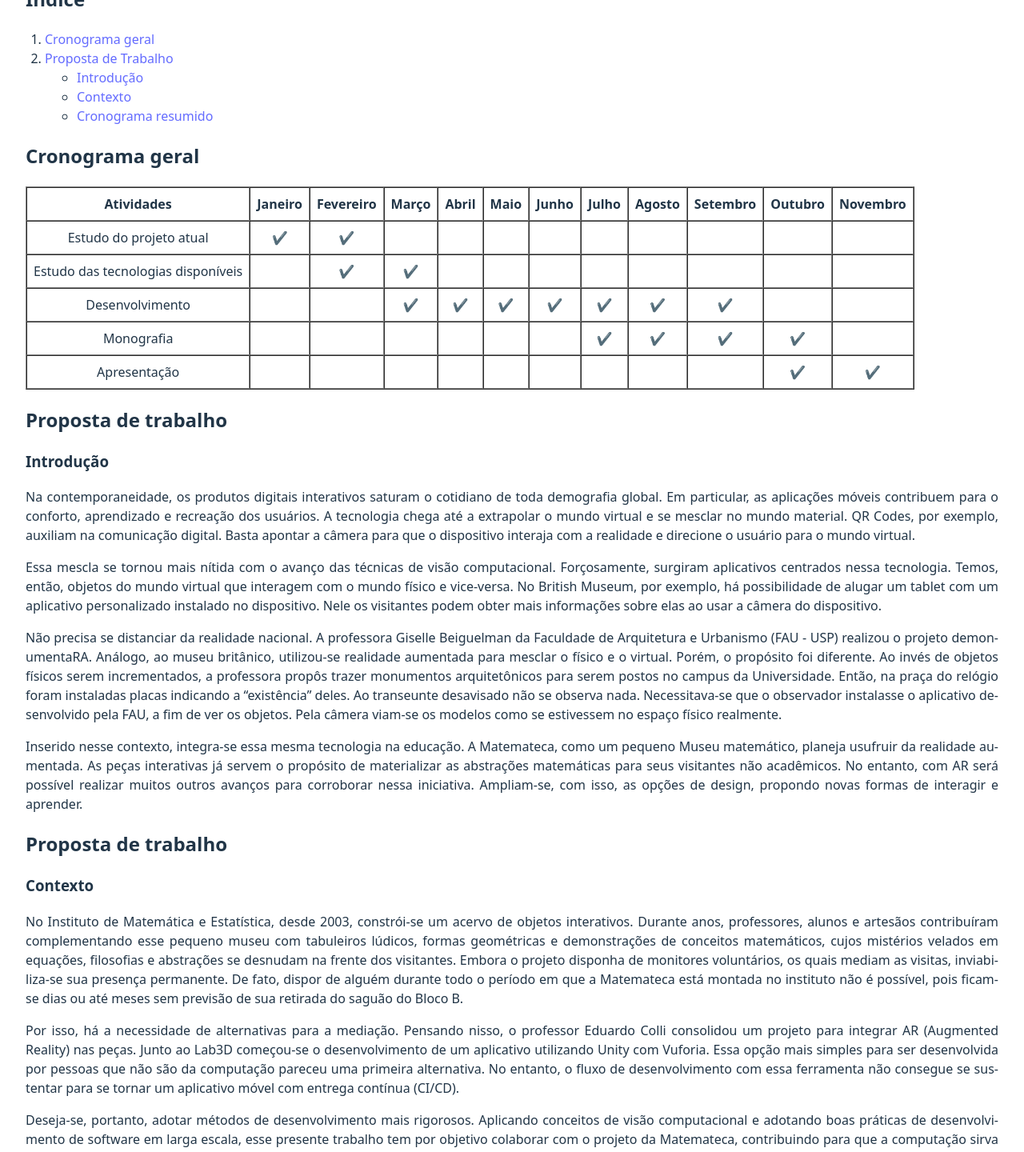
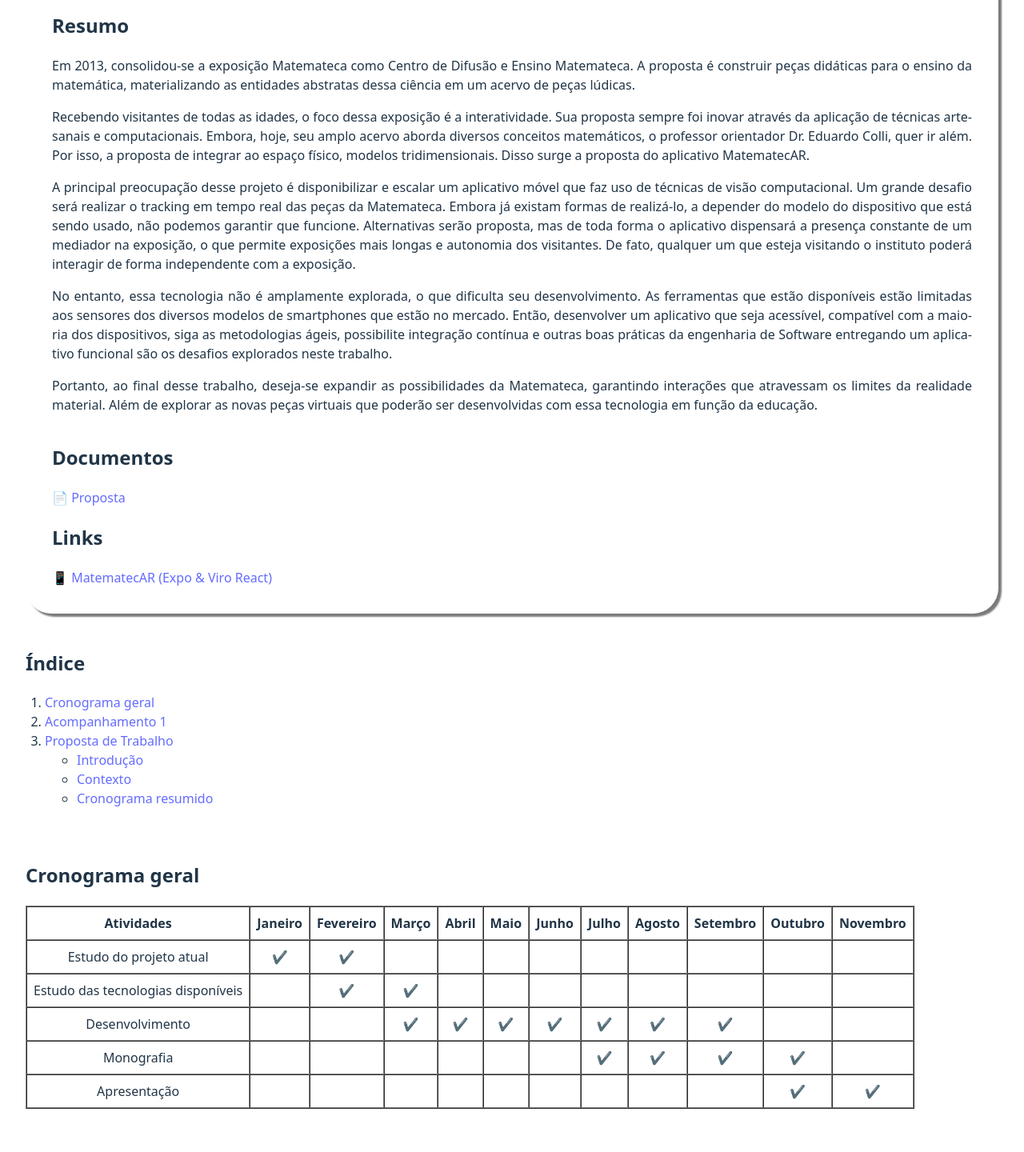
Before and after one commit to Xnths/tcc-page, a Vue app: page / in a window 1280 px wide. Shown: the part 300-1740 px from the top of the page at 80% size. Built offline with nearby package versions, Linux system fonts and the light colour scheme.

Commit message:
feat: adding mandatory home page introduction

```diff
--- a/src/App.vue
+++ b/src/App.vue
@@ -1,19 +1,83 @@
 <template>
-  <h1>MAC0499 - Trabalho de Formatura Supervisionado</h1>
+  <div class="c-home">
+    <h1>MAC0500 - Trabalho de Formatura Supervisionado</h1>
     <div class="c-name-display">
       <span
-      ><strong>Formando:</strong> Jonathas Castilho -
-      <a href="mailto:jonathascastilho@usp.br">jonathascastilho@usp.br</a></span
+        ><strong>Autor:</strong> Jonathas Castilho -
+        <a href="mailto:jonathascastilho@usp.br"
+          >jonathascastilho@usp.br</a
+        ></span
       >
       <span
         ><strong>Orientador:</strong> Eduardo Colli -
         <a href="mailto:colli@ime.usp.br">colli@ime.usp.br</a></span
       >
     </div>
+    <div>
+      <h2>Resumo</h2>
+      <p>
+        Em 2013, consolidou-se a exposição Matemateca como Centro de Difusão e
+        Ensino Matemateca. A proposta é construir peças didáticas para o ensino
+        da matemática, materializando as entidades abstratas dessa ciência em um
+        acervo de peças lúdicas.
+      </p>
+      <p>
+        Recebendo visitantes de todas as idades, o foco dessa exposição é a
+        interatividade. Sua proposta sempre foi inovar através da aplicação de
+        técnicas artesanais e computacionais. Embora, hoje, seu amplo acervo
+        aborda diversos conceitos matemáticos, o professor orientador Dr.
+        Eduardo Colli, quer ir além. Por isso, a proposta de integrar ao espaço
+        físico, modelos tridimensionais. Disso surge a proposta do aplicativo
+        MatematecAR.
+      </p>
+      <p>
+        A principal preocupação desse projeto é disponibilizar e escalar um
+        aplicativo móvel que faz uso de técnicas de visão computacional. Um
+        grande desafio será realizar o tracking em tempo real das peças da
+        Matemateca. Embora já existam formas de realizá-lo, a depender do modelo
+        do dispositivo que está sendo usado, não podemos garantir que funcione.
+        Alternativas serão proposta, mas de toda forma o aplicativo dispensará a
+        presença constante de um mediador na exposição, o que permite exposições
+        mais longas e autonomia dos visitantes. De fato, qualquer um que esteja
+        visitando o instituto poderá interagir de forma independente com a
+        exposição.
+      </p>
+      <p>
+        No entanto, essa tecnologia não é amplamente explorada, o que dificulta
+        seu desenvolvimento. As ferramentas que estão disponíveis estão
+        limitadas aos sensores dos diversos modelos de smartphones que estão no
+        mercado. Então, desenvolver um aplicativo que seja acessível, compatível
+        com a maioria dos dispositivos, siga as metodologias ágeis, possibilite
+        integração contínua e outras boas práticas da engenharia de Software
+        entregando um aplicativo funcional são os desafios explorados neste
+        trabalho.
+      </p>
+      <p>
+        Portanto, ao final desse trabalho, deseja-se expandir as possibilidades
+        da Matemateca, garantindo interações que atravessam os limites da
+        realidade material. Além de explorar as novas peças virtuais que poderão
+        ser desenvolvidas com essa tecnologia em função da educação.
+      </p>
+    </div>
+    <div class="c-name-display">
+      <h2>Documentos</h2>
+      <a href="#proposta">📄 Proposta</a>
+    </div>
+    <div class="c-name-display">
+      <h2>Links</h2>
+      <a href="https://github.com/Lab3d-Matemateca/MatematecAR"
+        >📱 MatematecAR (Expo & Viro React)</a
+      >
+    </div>
+  </div>
+  <br />
   <nav>
     <h2>Índice</h2>
     <ol>
       <li><a href="#cronograma">Cronograma geral</a></li>
+      <li>
+        <a href="#acompanhamento-1">Acompanhamento 1</a>
+      </li>
       <li><a href="#proposta">Proposta de Trabalho</a></li>
       <ul>
         <li><a href="#proposta-introducao">Introdução</a></li>
@@ -24,6 +88,7 @@
       </ul>
     </ol>
   </nav>
+  <hr />
   <section id="cronograma">
     <h2>Cronograma geral</h2>
     <table border="1" cellpadding="8" cellspacing="0">
@@ -117,6 +182,12 @@
       </tbody>
     </table>
   </section>
+  <hr />
+  <section id="acompanhamento-1">
+    <h2>Acompanhamento 1</h2>
+    <p></p>
+  </section>
+  <hr />
   <section id="proposta">
     <h2>Proposta de trabalho</h2>
     <h3 id="proposta-introducao">Introdução</h3>
@@ -233,18 +304,29 @@ h3 {
   will-change: filter;
   transition: filter 300ms;
 }
+
 .logo:hover {
   filter: drop-shadow(0 0 2em #646cffaa);
 }
+
 .logo.vue:hover {
   filter: drop-shadow(0 0 2em #42b883aa);
 }
+
+.c-home {
+  padding: 2rem;
+  border: solid 1px #fafafa46;
+  border-radius: 2rem;
+  box-shadow: 4px 4px 2px #00000085;
+}
+
 .c-name-display {
   display: flex;
   flex-direction: column;
   width: 100%;
   align-items: start;
 }
+
 nav ol {
   list-style: decimal;
   padding-left: 1.5em;
@@ -258,4 +340,10 @@ nav ol ol {
 nav ol li {
   text-align: start;
 }
+
+hr {
+  border: none;
+  border-top: 2px solid #ffffff44;
+  margin: 2em 0;
+}
 </style>
```
Lines whose indentation alone changed are shown as unchanged.
